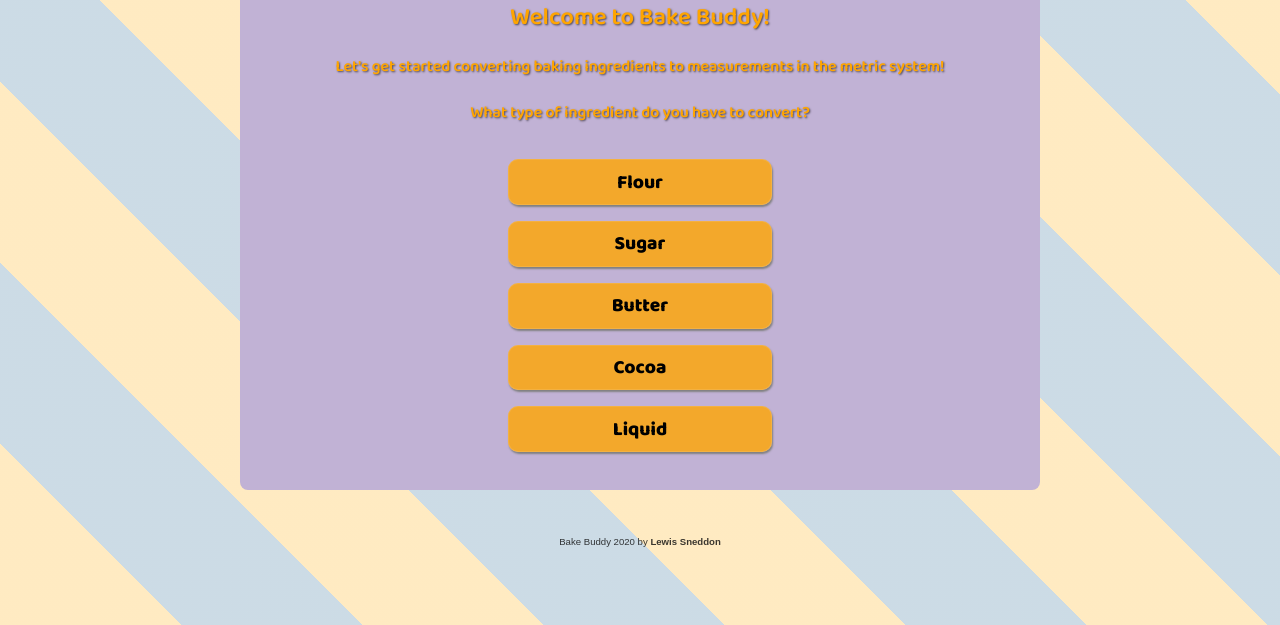
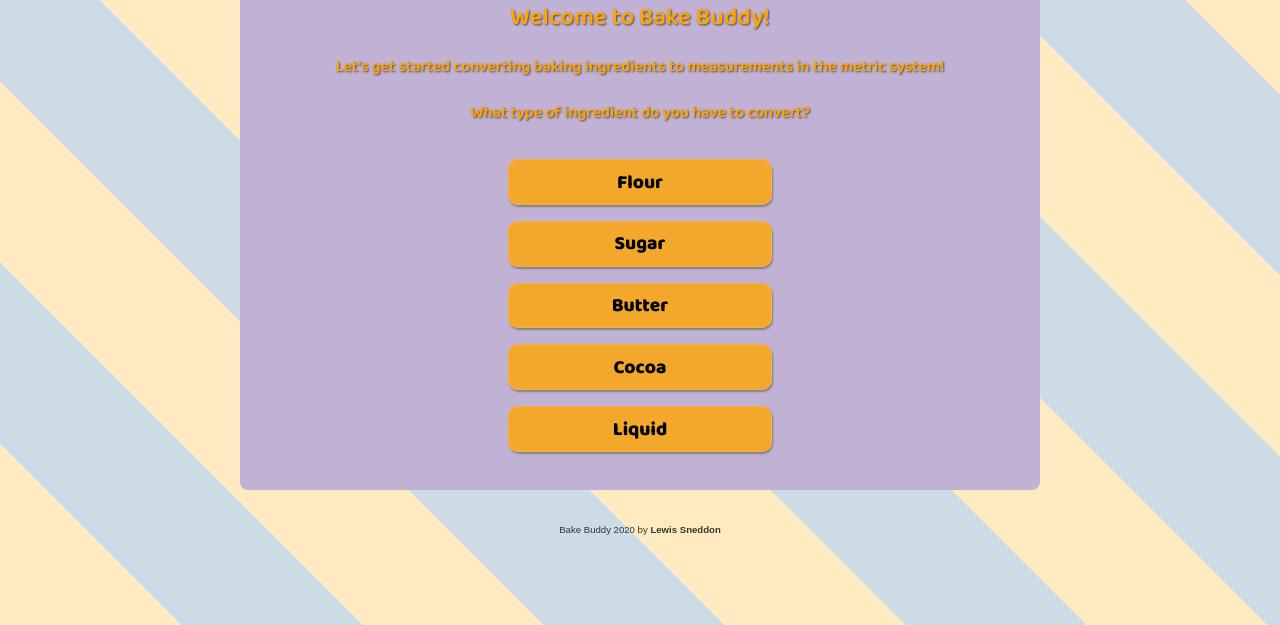
Before and after one commit to lsneddon-cmd/bakeBuddy, a plain HTML site: page index.html in a window 1280 px wide. Shown: the part 175-800 px from the top of the page. Drawn offline with Linux system fonts and the light colour scheme.

Commit message:
Add files via upload

```diff
--- a/style.css
+++ b/style.css
@@ -165,9 +165,9 @@ body {
 }
 
 .footer{
-  height: 13vh;
+  height: 10vh;
   width: 100vw;
-  margin-bottom: 4vh;
+  margin-bottom: 7vh;
   display: flex;
   justify-content: center;
   align-items: center;
```
